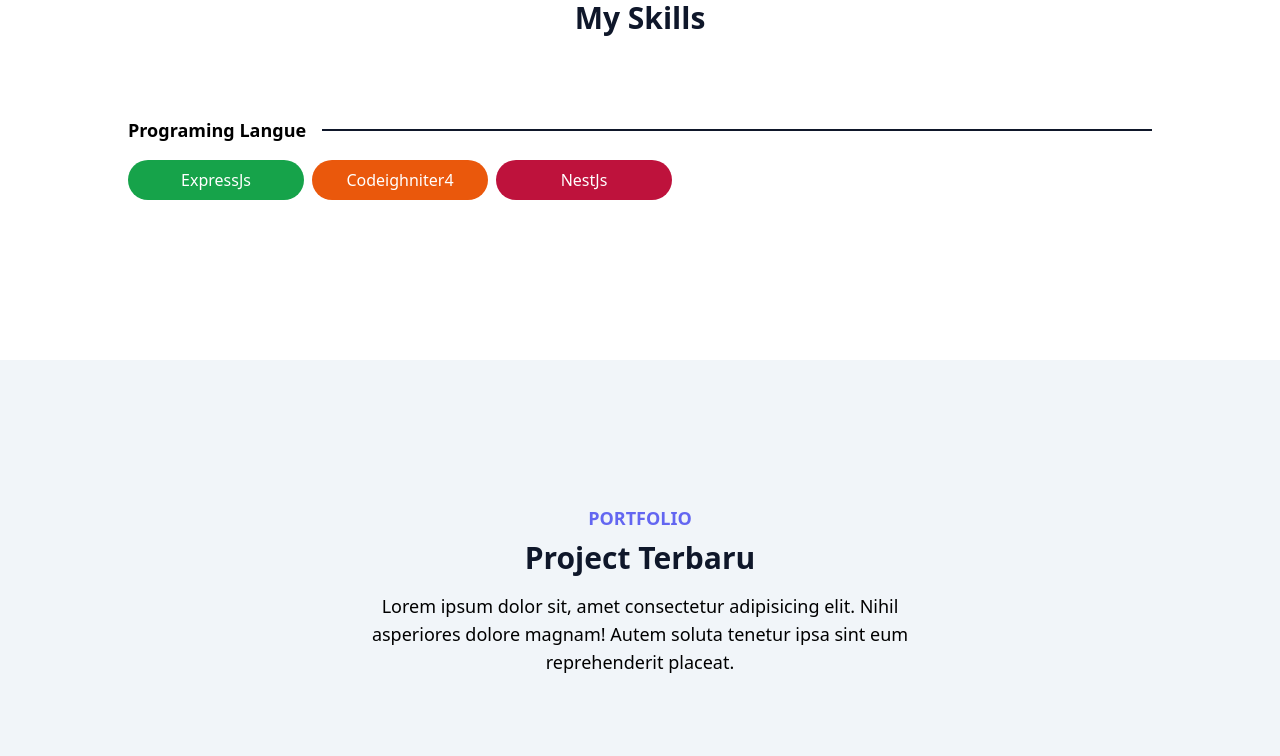
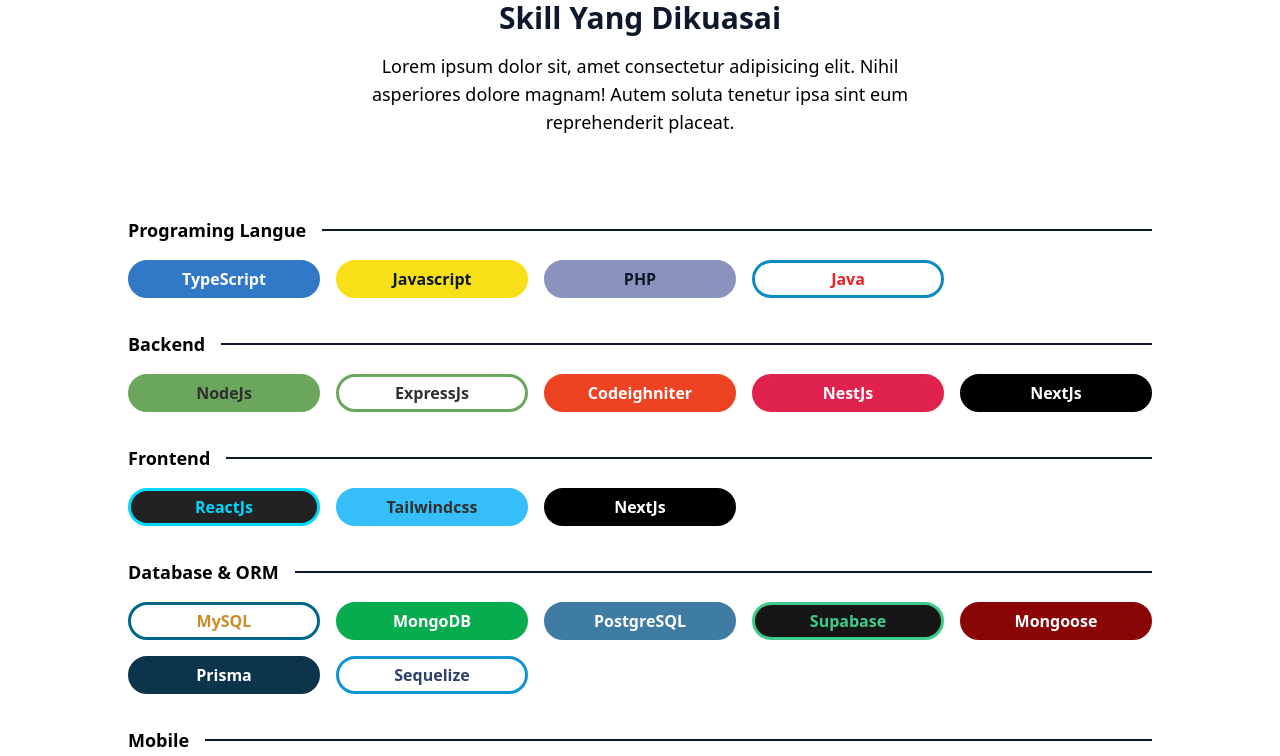
Before and after one commit to kamal-ts/myportfolio, a React (Create React App) app: page / in a window 1280 px wide. Shown: the part 1220-1976 px from the top of the page. Built offline with nearby package versions, Linux system fonts and the light colour scheme; the HTML template or start-up script is replaced by a standard one.

Commit message:
update skills

```diff
--- a/src/components/home/skills.jsx
+++ b/src/components/home/skills.jsx
@@ -6,20 +6,80 @@
       <div className='w-full px-4'>
         <div className='max-w-xl mx-auto text-center mb-16'>
           <h4 className='font-semibold text-lg text-indigo mb-2 uppercase'>Skills</h4>
-          <h2 className='font-bold text-dark text-3xl mb-4'>My Skills</h2>
+          <h2 className='font-bold text-dark text-3xl mb-4'>Skill Yang Dikuasai</h2>
+          <p className='font-medium text-sm md:text-lg'>Lorem ipsum dolor sit, amet consectetur adipisicing elit. Nihil asperiores dolore magnam! Autem soluta tenetur ipsa sint eum reprehenderit placeat.</p>
         </div>
       </div>
-      <div className='w-full px-4 py-4'>
-        <div className='flex flex-row w-full items-center'>
-          <h2 className='flex-shrink-0 font-bold text-lg'>Programing Langue</h2>
-          <div className='h-[2px]  bg-dark flex-1 ml-4'></div>
+      <div className='w-full px-4 py-4 font-semibold'>
+        {/* programing langue */}
+        <div className="w-full mb-4">
+          <div className='flex flex-row w-full items-center'>
+            <h2 className='flex-shrink-0 font-bold text-lg'>Programing Langue</h2>
+            <div className='h-[2px]  bg-dark flex-1 ml-4'></div>
+          </div>
+          <div className="grid grid-cols-2 md:grid-cols-3 lg:grid-cols-5 gap-4 w-full py-4">
+            <div className="py-1 text-center rounded-full border-[3px] border-[#3178c6] text-white bg-[#3178c6]">TypeScript</div>
+            <div className="py-1 text-center rounded-full border-[3px] border-[#f7e018] text-dark bg-[#f7e018]">Javascript</div>
+            <div className="py-1 text-center rounded-full border-[3px] border-[#8a93be] text-dark bg-[#8a93be]">PHP</div>
+            <div className="py-1 text-center rounded-full border-[3px] border-[#0c8cc4] text-[#ec2025] bg-white">Java</div>
+            {/* <div className="py-1 text-center rounded-full border-[3px] border-[#0c8cc4]  text-[#ec2025] bg-white">Java</div>
+            <div className="py-1 text-center rounded-full border-[3px] border-[#0c8cc4]  text-[#ec2025] bg-white">Java</div>           */}
+          </div >
         </div>
-        <div className="flex flex-row my-4 items-center gap-2">
+        {/* backend */}
+        <div className="w-full mb-4">
+          <div className='flex flex-row w-full items-center'>
+            <h2 className='flex-shrink-0 font-bold text-lg'>Backend</h2>
+            <div className='h-[2px]  bg-dark flex-1 ml-4'></div>
+          </div>
+          <div className="grid grid-cols-2 md:grid-cols-3 lg:grid-cols-5 gap-4 w-full py-4">
+            <div className="py-1 text-center rounded-full border-[3px] border-[#6aa75c] text-[#303030] bg-[#6aa75c]">NodeJs</div>
+            <div className="py-1 text-center rounded-full border-[3px] border-[#6aa75c] text-[#303030] bg-[#ffffff]">ExpressJs</div>
+            <div className="py-1 text-center rounded-full border-[3px] border-[#ee4323] text-white bg-[#ee4323]">Codeighniter</div>
+            <div className="py-1 text-center rounded-full border-[3px] border-[#e0234e] text-white bg-[#e0234e]">NestJs</div>
+            <div className="py-1 text-center rounded-full border-[3px] border-[#000000] text-white bg-[#000000]">NextJs</div>
+          </div >
+        </div>
+        {/* frontend */}
+        <div className="w-full mb-4">
+          <div className='flex flex-row w-full items-center'>
+            <h2 className='flex-shrink-0 font-bold text-lg'>Frontend</h2>
+            <div className='h-[2px]  bg-dark flex-1 ml-4'></div>
+          </div>
+          <div className="grid grid-cols-2 md:grid-cols-3 lg:grid-cols-5 gap-4 w-full py-4">
+            <div className="py-1 text-center rounded-full border-[3px] border-[#00d8ff] text-[#00d8ff] bg-[#222222]">ReactJs</div>
+            <div className="py-1 text-center rounded-full border-[3px] border-[#35bef8] text-[#303030] bg-[#35bef8]">Tailwindcss</div>
+            <div className="py-1 text-center rounded-full border-[3px] border-[#000000] text-white bg-[#000000]">NextJs</div>
+          </div >
+        </div>
+        {/* database dan orm */}
+        <div className="w-full mb-4">
+          <div className='flex flex-row w-full items-center'>
+            <h2 className='flex-shrink-0 font-bold text-lg'>Database & ORM</h2>
+            <div className='h-[2px]  bg-dark flex-1 ml-4'></div>
+          </div>
+          <div className="grid grid-cols-2 md:grid-cols-3 lg:grid-cols-5 gap-4 w-full py-4">
+            <div className="py-1 text-center rounded-full border-[3px] border-[#00678c] text-[#cc8b29] bg-[#ffffff]">MySQL</div>
+            <div className="py-1 text-center rounded-full border-[3px] border-[#07ac4f] text-white bg-[#07ac4f]">MongoDB</div>
+            <div className="py-1 text-center rounded-full border-[3px] border-[#3f7ca4] text-white bg-[#3f7ca4]">PostgreSQL</div>
+            <div className="py-1 text-center rounded-full border-[3px] border-[#3dcc8c] text-[#3dcc8c] bg-[#161616]">Supabase</div>
+            <div className="py-1 text-center rounded-full border-[3px] border-[#8a0606] text-white bg-[#8a0606]">Mongoose</div>
+            <div className="py-1 text-center rounded-full border-[3px] border-[#0c344b] text-white bg-[#0c344b]">Prisma</div>
+            <div className="py-1 text-center rounded-full border-[3px] border-[#1294d4] text-[#2f406a] bg-[#ffffff]">Sequelize</div>
+          </div >
+        </div>
 
-        <div className="py-2 px-4 bg-green-600 w-44 text-center text-white rounded-full">ExpressJs</div>
-        <div className="py-2 px-4 bg-orange-600 w-44 text-center text-white rounded-full">Codeighniter4</div>
-        <div className="py-2 px-4 bg-rose-700 w-44 text-center text-white rounded-full">NestJs</div>
-        </div >
+        <div className="w-full mb-4">
+          <div className='flex flex-row w-full items-center'>
+            <h2 className='flex-shrink-0 font-bold text-lg'>Mobile</h2>
+            <div className='h-[2px]  bg-dark flex-1 ml-4'></div>
+          </div>
+          <div className="grid grid-cols-2 md:grid-cols-3 lg:grid-cols-5 gap-4 w-full py-4">
+            <div className="py-1 text-center rounded-full border-[3px] border-[#42de89] text-[#103b4c] bg-[#42de89]">Android Studio</div>
+            <div className="py-1 text-center rounded-full border-[3px] border-[#00d8ff] text-[#00d8ff] bg-[#222222]">React Native</div>
+          </div >
+        </div>
+
       </div>
     </div>
   )
```
